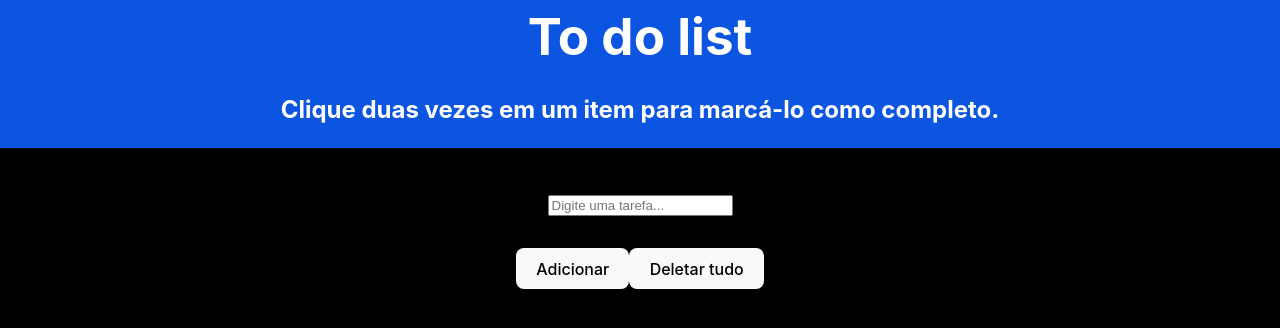
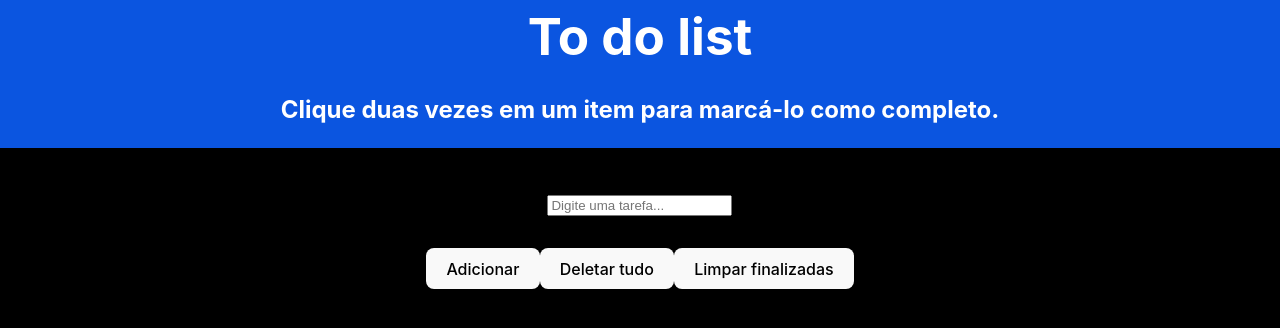
Before and after one commit to coelhoreinaldo/to-do-list, a React (Vite) app: page / in a window 1280 px wide. Shown: the top 328 px of the page. Built offline with nearby package versions, Linux system fonts and the light colour scheme.

Commit message:
✨ feat: clear completed

```diff
--- a/src/App.tsx
+++ b/src/App.tsx
@@ -71,6 +71,11 @@ function App() {
     setTasks([]);
   };
 
+  const handleClearCompleted = () => {
+    const updatedTasks = tasks.filter((item) => !item.completed);
+    setTasks(updatedTasks);
+  };
+
   return (
     <Main>
       <Header />
@@ -102,6 +107,7 @@ function App() {
         </List>
         <button type="submit">Adicionar</button>
         <button type="reset">Deletar tudo</button>
+        <button type="button" onClick={ handleClearCompleted }>Limpar finalizadas</button>
       </form>
 
     </Main>
```
